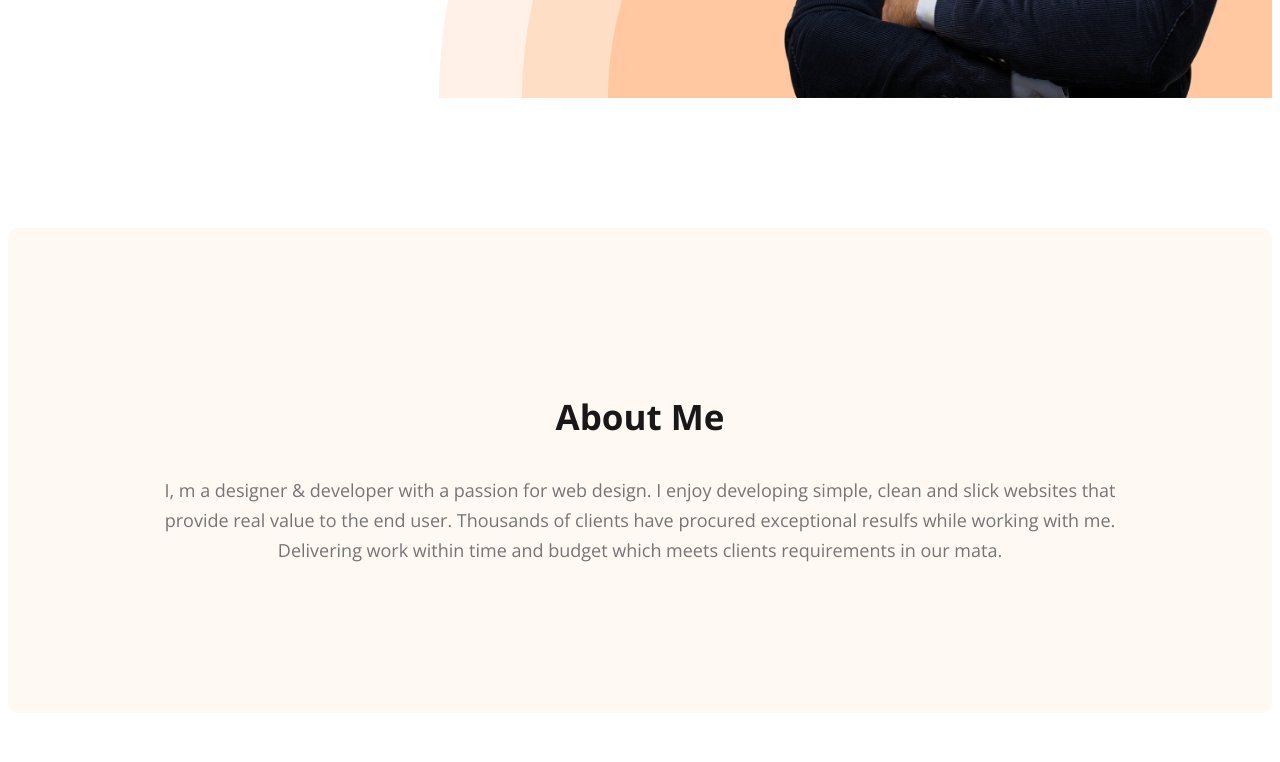
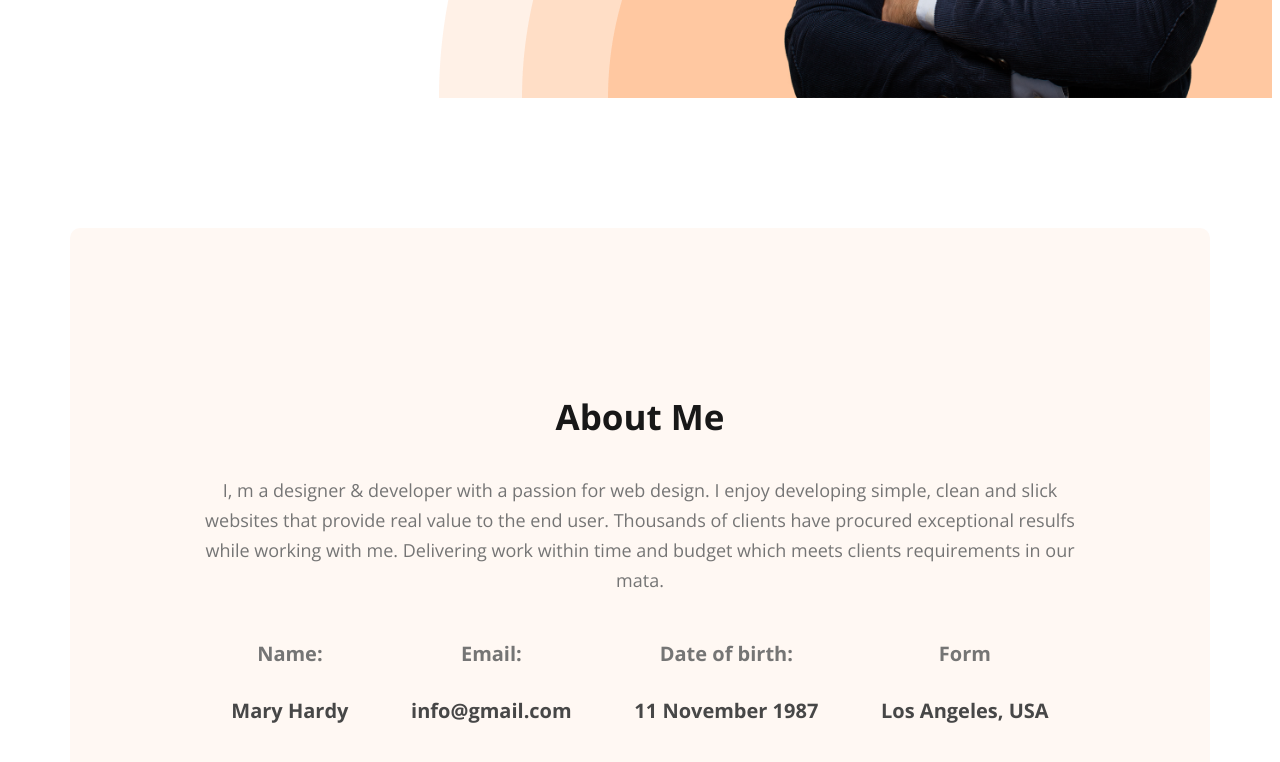
Before and after one commit to fayshal69/web-developer-portfolio, a plain HTML site: page index.html in a window 1280 px wide. Shown: the part 670-1432 px from the top of the page. Drawn offline with nearby package versions, Linux system fonts and the light colour scheme.

Commit message:
added information

```diff
--- a/index.html
+++ b/index.html
@@ -42,6 +42,24 @@
             <p class="section-description">
                 I, m a designer & developer with a passion for web design. I enjoy developing simple, clean and slick websites that provide real value to the end user. Thousands of clients have procured exceptional resulfs while working with me. Delivering work within time and budget which meets clients requirements in our mata.
             </p>
+            <div class="about-info-container">
+                <div class="about-info">
+                    <h4 class="info-title">Name:</h4>
+                    <p class="info-description">Mary Hardy</p>
+                </div>
+                <div class="about-info">
+                    <h4 class="info-title">Email:</h4>
+                    <p class="info-description">info@gmail.com</p>
+                </div>
+                <div class="about-info">
+                    <h4 class="info-title">Date of birth:</h4>
+                    <p class="info-description">11 November 1987</p>
+                </div>
+                <div class="about-info">
+                    <h4 class="info-title">Form</h4>
+                    <p class="info-description">Los Angeles, USA</p>
+                </div>
+            </div>
         </section>
 
     </main>
--- a/style.css
+++ b/style.css
@@ -99,6 +99,11 @@ nav a {
 
 /* main section styles */
 
+main {
+    max-width: 1140px;
+    margin: 0 auto;
+}
+
 /* about section styles */
 
 .about {
@@ -122,3 +127,24 @@ nav a {
     font-weight: 400;
     line-height: 30px;
 }
+
+.about-info-container {
+    display: flex;
+    justify-content: space-around;
+}
+
+.about-info {
+    text-align: center;
+    font-size: 20px;
+    line-height: 30px;
+}
+
+.about-info h4 {
+    color: #757575;
+}
+
+.about-info p {
+    color: #474747;
+    font-weight: 700;
+
+}
```
